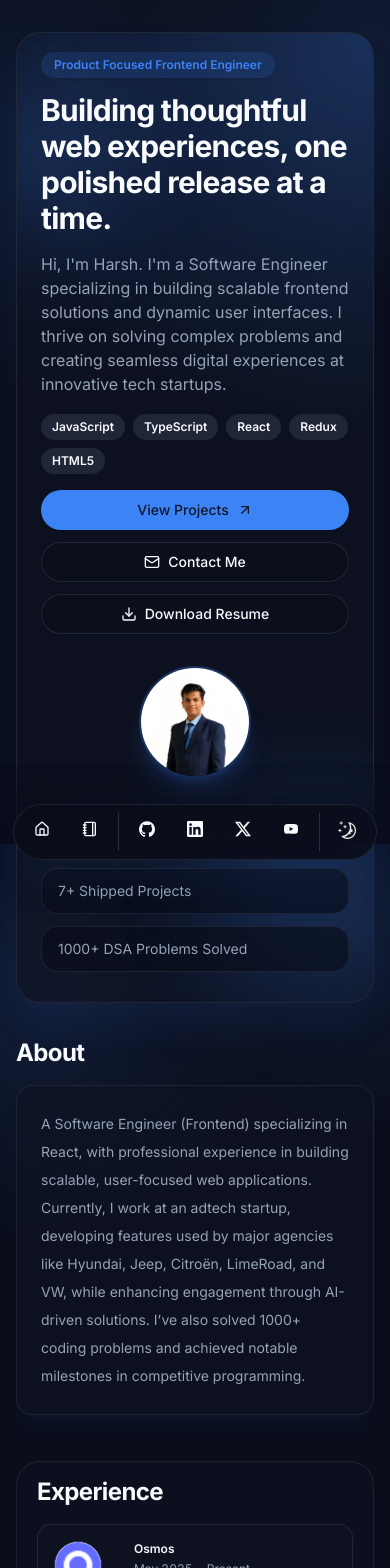
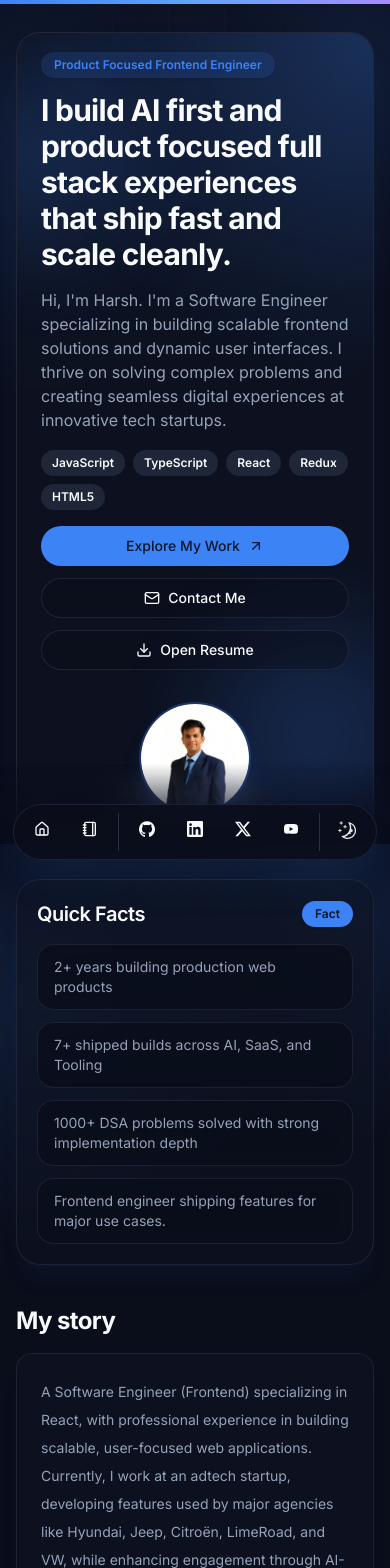
Before and after one commit to thestarharsh/Portfolio-Website, a Next.js app: page / in a window 390 px wide. Shown: the top 1568 px of the page. Built offline with nearby package versions, Linux system fonts and the light colour scheme.

Commit message:
Add journey rail component and enhance page layout with scroll progress and journey sections

```diff
--- a/src/app/globals.css
+++ b/src/app/globals.css
@@ -111,6 +111,16 @@
   animation-delay: -4.2s;
 }
 
+.journey-stop {
+  scroll-margin-top: 5.5rem;
+}
+
+@media (min-width: 1024px) {
+  .journey-stop {
+    scroll-margin-top: 6.5rem;
+  }
+}
+
 h3 code {
   @apply !text-lg md:!text-xl;
 }
--- a/src/app/page.tsx
+++ b/src/app/page.tsx
@@ -1,6 +1,8 @@
 import { CertificationCard } from "@/components/certification-card";
 import { GamifiedHub } from "@/components/gamified-hub";
+import { JourneyRail } from "@/components/journey-rail";
 import dynamic from "next/dynamic";
+import { ScrollProgress } from "@/components/scroll-progress";
 import { buttonVariants } from "@/components/ui/button";
 import { cn } from "@/lib/utils";
 import { ArrowUpRight, CheckCircle2, Download, Mail } from "lucide-react";
@@ -29,10 +31,11 @@ const nonInstagrepProjects = DATA.projects.filter(
 );
 const featuredProjects = nonInstagrepProjects.slice(0, 3);
 const extraProjects = nonInstagrepProjects.slice(3);
-const quickStats = [
-  `${DATA.experience}+ YOE in Software Engineering`,
-  `${DATA.projects.length}+ Shipped Projects`,
-  "1000+ DSA Problems Solved",
+const trustSignals = [
+  `${DATA.experience}+ years building production web products`,
+  `${DATA.projects.length}+ shipped builds across AI, SaaS, and Tooling`,
+  "1000+ DSA problems solved with strong implementation depth",
+  "Frontend engineer shipping features for major use cases.",
 ];
 const achievementData = [
   {
@@ -61,13 +64,28 @@ const instagrepHighlights = [
   "Built-in MCP server so AI coding tools can call fast indexed search directly",
   "Cross-platform support across Linux, macOS, and Windows",
 ];
+const journeySections = [
+  { id: "hero", label: "Start" },
+  { id: "trust", label: "Trust" },
+  { id: "about", label: "Story" },
+  { id: "experience", label: "Experience" },
+  { id: "skills", label: "Stack" },
+  { id: "developer-questline", label: "Capabilities" },
+  { id: "instagrep", label: "Open Source" },
+  { id: "projects", label: "Projects" },
+  { id: "hackathons", label: "Certs" },
+  { id: "coding-profiles", label: "Profiles" },
+  { id: "contact", label: "Contact" },
+];
 
 export default function Page() {
   const firstName = DATA.name.split(" ")[0];
 
   return (
     <main className="flex min-h-[100dvh] flex-col gap-10 pb-10 sm:gap-12">
-      <section id="hero">
+      <ScrollProgress />
+      <JourneyRail sections={journeySections} />
+      <section id="hero" className="journey-stop">
         <div className="relative overflow-hidden rounded-3xl border border-border/70 bg-card/60 p-6 shadow-2xl shadow-primary/10 backdrop-blur-sm sm:p-10">
           <div className="animated-orb absolute -left-16 top-10 h-44 w-44 rounded-full bg-primary/35" />
           <div className="animated-orb animated-orb-delay absolute -right-12 bottom-0 h-52 w-52 rounded-full bg-accent/25" />
@@ -83,7 +101,7 @@ export default function Page() {
                 delay={BLUR_FADE_DELAY}
                 className="text-3xl font-bold tracking-tight sm:text-5xl lg:text-6xl"
                 yOffset={8}
-                text={`Building thoughtful web experiences, one polished release at a time.`}
+                text={`I build AI first and product focused full stack experiences that ship fast and scale cleanly.`}
               />
               <BlurFadeText
                 className="max-w-2xl text-base text-muted-foreground sm:text-lg"
@@ -105,7 +123,7 @@ export default function Page() {
                     href="#projects"
                     className={cn(buttonVariants({ size: "lg" }), "w-full rounded-full px-6 sm:w-auto")}
                   >
-                    View Projects
+                    Explore My Work
                     <ArrowUpRight className="ml-2 size-4" />
                   </Link>
                   <Link
@@ -128,7 +146,7 @@ export default function Page() {
                     )}
                   >
                     <Download className="mr-2 size-4" />
-                    Download Resume
+                    Open Resume
                   </Link>
                 </div>
               </BlurFade>
@@ -140,24 +158,33 @@ export default function Page() {
               </Avatar>
             </BlurFade>
           </div>
-          <BlurFade delay={BLUR_FADE_DELAY * 3}>
-            <div className="relative mt-8 grid gap-3 sm:grid-cols-3">
-              {quickStats.map((stat) => (
+        </div>
+      </section>
+
+      <section id="trust" className="journey-stop">
+        <BlurFade delay={BLUR_FADE_DELAY * 3}>
+          <div className="rounded-3xl border border-border/60 bg-card/55 p-5 shadow-xl shadow-primary/5 backdrop-blur-sm sm:p-6">
+            <div className="mb-4 flex items-center justify-between gap-3">
+              <h2 className="text-xl font-semibold tracking-tight sm:text-2xl">Quick Facts</h2>
+              <Badge className="rounded-full px-3 py-1">Fact</Badge>
+            </div>
+            <div className="grid gap-3 sm:grid-cols-2">
+              {trustSignals.map((signal) => (
                 <div
-                  key={stat}
+                  key={signal}
                   className="rounded-2xl border border-border/60 bg-background/65 px-4 py-3 text-sm text-muted-foreground backdrop-blur"
                 >
-                  {stat}
+                  {signal}
                 </div>
               ))}
             </div>
-          </BlurFade>
-        </div>
+          </div>
+        </BlurFade>
       </section>
 
-      <section id="about">
+      <section id="about" className="journey-stop">
         <BlurFade delay={BLUR_FADE_DELAY * 3}>
-          <h2 className="text-2xl font-bold tracking-tight">About</h2>
+          <h2 className="text-2xl font-bold tracking-tight">My story</h2>
         </BlurFade>
         <BlurFade delay={BLUR_FADE_DELAY * 4}>
           <Markdown className="prose mt-4 max-w-none rounded-2xl border border-border/60 bg-card/60 p-6 text-pretty font-sans text-sm leading-7 text-muted-foreground shadow-xl shadow-primary/5 dark:prose-invert sm:text-base">
@@ -166,7 +193,7 @@ export default function Page() {
         </BlurFade>
       </section>
 
-      <section id="experience" className="grid gap-5 lg:grid-cols-2">
+      <section id="experience" className="journey-stop grid gap-5 lg:grid-cols-2">
         <div className="rounded-3xl border border-border/60 bg-card/55 p-5 shadow-xl shadow-primary/5 backdrop-blur-sm sm:p-6">
           <BlurFade delay={BLUR_FADE_DELAY * 5}>
             <h2 className="text-2xl font-bold tracking-tight">Experience</h2>
@@ -211,7 +238,7 @@ export default function Page() {
         </div>
       </section>
 
-      <section id="skills" className="rounded-3xl border border-border/60 bg-card/55 p-5 shadow-xl shadow-primary/5 backdrop-blur-sm sm:p-6">
+      <section id="skills" className="journey-stop rounded-3xl border border-border/60 bg-card/55 p-5 shadow-xl shadow-primary/5 backdrop-blur-sm sm:p-6">
         <div className="flex min-h-0 flex-col gap-y-3">
           <BlurFade delay={BLUR_FADE_DELAY * 9}>
             <h2 className="text-2xl font-bold tracking-tight">Tech Stack</h2>
@@ -232,14 +259,14 @@ export default function Page() {
         </div>
       </section>
 
-      <section id="developer-questline" className="pt-1">
+      <section id="developer-questline" className="journey-stop pt-1">
         <BlurFade delay={BLUR_FADE_DELAY * 10.5}>
           <GamifiedHub achievements={achievementData} skillTree={skillTreeData} />
         </BlurFade>
       </section>
 
       {instagrepProject && (
-        <section id="instagrep">
+        <section id="instagrep" className="journey-stop">
           <BlurFade delay={BLUR_FADE_DELAY * 10.8}>
             <div className="rounded-3xl border border-border/60 bg-card/60 p-6 shadow-xl shadow-primary/10 sm:p-8">
               <div className="space-y-4">
@@ -290,7 +317,7 @@ export default function Page() {
         </section>
       )}
 
-      <section id="projects">
+      <section id="projects" className="journey-stop">
         <div className="w-full space-y-8 py-6">
           <BlurFade delay={BLUR_FADE_DELAY * 11}>
             <div className="flex flex-col gap-3 sm:flex-row sm:items-end sm:justify-between">
@@ -320,7 +347,6 @@ export default function Page() {
                   tags={project.technologies}
                   image={project.image}
                   video={project.video}
-                  links={project.links}
                 />
               </BlurFade>
             ))}
@@ -342,7 +368,7 @@ export default function Page() {
         </div>
       </section>
 
-      <section id="hackathons">
+      <section id="hackathons" className="journey-stop">
         <div className="w-full space-y-8 py-6">
           <BlurFade delay={BLUR_FADE_DELAY * 13}>
             <div className="flex flex-col items-center justify-center space-y-4 text-center">
@@ -375,35 +401,27 @@ export default function Page() {
           </BlurFade>
         </div>
       </section>
-      <section id="coding-profiles">
+      <section id="coding-profiles" className="journey-stop">
         <BlurFade delay={BLUR_FADE_DELAY * 16}>
           <CodingProfiles profiles={DATA.codingProfiles} />
         </BlurFade>
       </section>
-      <section id="contact">
+      <section id="contact" className="journey-stop">
         <div className="grid w-full items-center justify-center gap-4 rounded-3xl border border-border/60 bg-card/60 px-4 py-12 text-center shadow-2xl shadow-primary/10 md:px-6">
           <BlurFade delay={BLUR_FADE_DELAY * 16}>
             <div className="space-y-3">
               <h2 className="text-3xl font-bold tracking-tighter sm:text-5xl">
-                Let&apos;s build something meaningful
+                Let&apos;s build something
               </h2>
               <p className="mx-auto max-w-[600px] text-muted-foreground md:text-lg">
-                Open to impactful frontend opportunities and product engineering conversations.
+                One clear next step. Reach out and we can discuss your product, team, and roadmap.
               </p>
-              <p className="mx-auto max-w-[600px] text-sm text-muted-foreground">
-                For quick replies, reach out on{" "}
-                <Link
-                  href={DATA.contact.social.X.url}
-                  className="text-primary hover:underline"
-                >
-                  X/Twitter
-                </Link>{" "}
-                or email me at{" "}
-                <Link href={`mailto:${DATA.contact.email}`} className="text-primary hover:underline">
-                  {DATA.contact.email}
-                </Link>
-                .
-              </p>
+              <Link
+                href={`mailto:${DATA.contact.email}`}
+                className={cn(buttonVariants({ size: "lg" }), "rounded-full px-8")}
+              >
+                Contact Harsh
+              </Link>
             </div>
           </BlurFade>
         </div>
--- /dev/null
+++ b/src/components/journey-rail.tsx
@@ -0,0 +1,89 @@
+"use client";
+
+import { cn } from "@/lib/utils";
+import { motion, useScroll, useSpring } from "framer-motion";
+import Link from "next/link";
+import { useEffect, useMemo, useState } from "react";
+
+interface JourneySection {
+  id: string;
+  label: string;
+}
+
+interface JourneyRailProps {
+  sections: JourneySection[];
+}
+
+export function JourneyRail({ sections }: JourneyRailProps) {
+  const [activeId, setActiveId] = useState(sections[0]?.id ?? "");
+  const { scrollYProgress } = useScroll();
+  const scaleY = useSpring(scrollYProgress, {
+    stiffness: 120,
+    damping: 22,
+    mass: 0.25,
+  });
+
+  const sectionIds = useMemo(() => sections.map((section) => section.id), [sections]);
+
+  useEffect(() => {
+    const observer = new IntersectionObserver(
+      (entries) => {
+        const visible = entries
+          .filter((entry) => entry.isIntersecting)
+          .sort((a, b) => b.intersectionRatio - a.intersectionRatio);
+        if (visible[0]?.target?.id) {
+          setActiveId(visible[0].target.id);
+        }
+      },
+      {
+        rootMargin: "-30% 0px -55% 0px",
+        threshold: [0.2, 0.45, 0.7],
+      }
+    );
+
+    sectionIds.forEach((id) => {
+      const element = document.getElementById(id);
+      if (element) observer.observe(element);
+    });
+
+    return () => observer.disconnect();
+  }, [sectionIds]);
+
+  return (
+    <div className="pointer-events-none fixed right-6 top-1/2 z-40 hidden -translate-y-1/2 xl:block">
+      <div className="pointer-events-auto rounded-2xl border border-border/70 bg-card/70 px-3 py-4 shadow-2xl shadow-primary/10 backdrop-blur-xl">
+        <div className="relative">
+          <div className="absolute left-[7px] top-0 h-full w-px bg-border/80" />
+          <motion.div
+            style={{ scaleY }}
+            className="absolute left-[7px] top-0 h-full w-px origin-top bg-gradient-to-b from-primary via-blue-400 to-violet-400"
+          />
+          <div className="space-y-2">
+            {sections.map((section) => (
+              <Link
+                key={section.id}
+                href={`#${section.id}`}
+                className="flex items-center gap-2"
+              >
+                <span
+                  className={cn(
+                    "size-3 rounded-full border border-border bg-background transition-colors",
+                    activeId === section.id && "border-primary bg-primary shadow-[0_0_12px_hsl(var(--primary)/0.8)]"
+                  )}
+                />
+                <span
+                  className={cn(
+                    "text-xs text-muted-foreground transition-colors",
+                    activeId === section.id && "text-foreground"
+                  )}
+                >
+                  {section.label}
+                </span>
+              </Link>
+            ))}
+          </div>
+        </div>
+      </div>
+    </div>
+  );
+}
--- /dev/null
+++ b/src/components/scroll-progress.tsx
@@ -0,0 +1,19 @@
+"use client";
+
+import { motion, useScroll, useSpring } from "framer-motion";
+
+export function ScrollProgress() {
+  const { scrollYProgress } = useScroll();
+  const scaleX = useSpring(scrollYProgress, {
+    stiffness: 120,
+    damping: 24,
+    mass: 0.2,
+  });
+
+  return (
+    <motion.div
+      style={{ scaleX }}
+      className="fixed left-0 right-0 top-0 z-[60] h-1 origin-left bg-gradient-to-r from-primary via-blue-400 to-violet-400"
+    />
+  );
+}
--- a/src/data/resume.tsx
+++ b/src/data/resume.tsx
@@ -23,8 +23,9 @@ export const DATA = {
     "CSS3",
     "Next.js",
     "Node.js",
-    "Express.js",
-    "MongoDB",
+    "Drizzle ORM",
+    "React Query",
+    "tRPC",
     "MySQL",
     "PostgreSQL",
     "Tailwind CSS",
@@ -191,7 +192,7 @@ export const DATA = {
         { type: "Live", href: "https://newtube-next16.vercel.app", icon: <Icons.globe className="size-3" /> },
         { type: "Source", href: "https://github.com/thestarharsh/new-tube", icon: <Icons.github className="size-3" /> },
       ],
-      image: "",
+      image: "/newtube-preview.png",
       video: "",
     },
     {
```
Also changed, not shown: src/components/magicui/dock.tsx (+27 -7 lines), public/newtube-preview.png (added).
